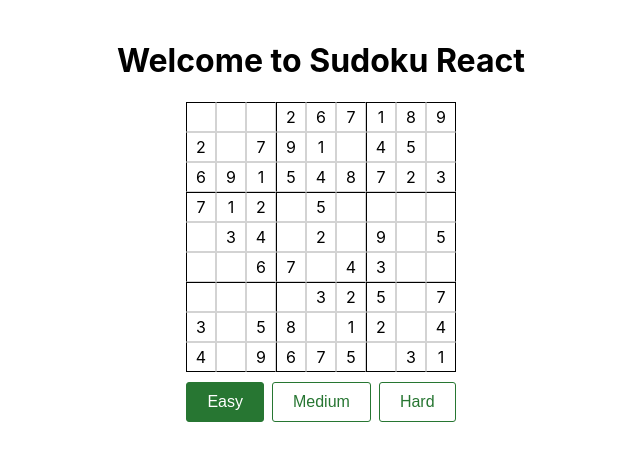
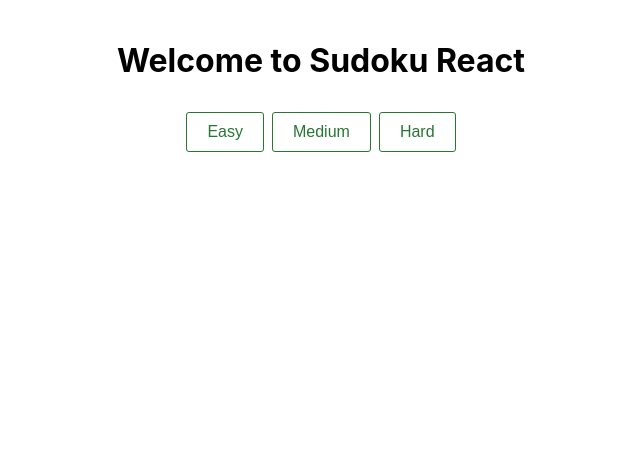
Before and after one commit to lizlux/sudoku, a React (Create React App) app in the folder sudoku-react/: page / in a window 1280 px wide. Shown: the top 460 px of the page, without its empty margins (319-959 px from the left). Built offline with nearby package versions, Linux system fonts and the light colour scheme.

Commit message:
configurable difficulty

```diff
--- a/sudoku-react/src/components/App.tsx
+++ b/sudoku-react/src/components/App.tsx
@@ -2,11 +2,11 @@ import { useEffect, useState } from "react";
 import "./App.css";
 import DifficultyToggle from "./DifficultyToggle";
 import SudokuContainer from "./SudokuContainer";
-import { ValidNumber } from "../types/sudoku-types";
+import { DifficultyLevel, ValidNumber } from "../types/sudoku-types";
 import { getLines, getHidden } from "../helpers/getSudokuGrid";
 
 function App() {
-  const [difficultyLevel, setDifficultyLevel] = useState<1 | 2 | 3>(1);
+  const [difficultyLevel, setDifficultyLevel] = useState<DifficultyLevel>(null);
   const [lines, setLines] = useState<ValidNumber[][] | null>(null);
   const [hiddenGrid, setHiddenGrid] = useState<boolean[][] | null>(null);
   const [selectedXY, setSelectedXY] = useState<ValidNumber[] | null>(null);
@@ -45,8 +45,10 @@ function App() {
   };
 
   useEffect(() => {
-    setLines(getLines());
-    setHiddenGrid(getHidden(difficultyLevel));
+    if (difficultyLevel) {
+      setLines(getLines());
+      setHiddenGrid(getHidden(difficultyLevel));
+    }
   }, [difficultyLevel]);
 
   useEffect(() => {
@@ -96,7 +98,7 @@ function App() {
   return (
     <div className="App">
       <h1>Welcome to Sudoku React</h1>
-      {lines && hiddenGrid ? (
+      {difficultyLevel && lines && hiddenGrid ? (
         <>
           <SudokuContainer
             lines={lines}
@@ -106,12 +108,20 @@ function App() {
             successXY={successXY}
             failXY={failXY}
           />
-          <DifficultyToggle
-            setDifficultyLevel={setDifficultyLevel}
-            difficultyLevel={difficultyLevel}
-          />
+          <button
+            onClick={() => {
+              setDifficultyLevel(null);
+            }}
+          >
+            New Game
+          </button>
         </>
-      ) : null}
+      ) : (
+        <DifficultyToggle
+          setDifficultyLevel={setDifficultyLevel}
+          difficultyLevel={difficultyLevel}
+        />
+      )}
     </div>
   );
 }
--- a/sudoku-react/src/components/DifficultyToggle.tsx
+++ b/sudoku-react/src/components/DifficultyToggle.tsx
@@ -1,11 +1,12 @@
+import { DifficultyLevel } from "../types/sudoku-types";
 import "./DifficultyToggle.css";
 
 const DifficultyToggle = ({
   difficultyLevel,
   setDifficultyLevel,
 }: {
-  difficultyLevel: 1 | 2 | 3;
-  setDifficultyLevel: (level: 1 | 2 | 3) => void;
+  difficultyLevel: DifficultyLevel;
+  setDifficultyLevel: (level: DifficultyLevel) => void;
 }) => {
   return (
     <div className="difficulty-toggle">
--- a/sudoku-react/src/helpers/getSudokuGrid.tsx
+++ b/sudoku-react/src/helpers/getSudokuGrid.tsx
@@ -61,8 +61,8 @@ const getNextNumber = (
 
 const difficultyMap = {
   1: 30,
-  2: 50,
-  3: 70,
+  2: 40,
+  3: 50,
 };
 
 export const getHidden = (difficultyLevel: 1 | 2 | 3): boolean[][] => {
--- a/sudoku-react/src/types/sudoku-types.tsx
+++ b/sudoku-react/src/types/sudoku-types.tsx
@@ -1,3 +1,5 @@
 export type BoxPosition = 1 | 2 | 3 | 4 | 5 | 6 | 7 | 8 | 9;
 
 export type ValidNumber = 1 | 2 | 3 | 4 | 5 | 6 | 7 | 8 | 9;
+
+export type DifficultyLevel = 1 | 2 | 3 | null;
```
Also changed, not shown: 1 other file (tests, documents, lock files or other folders).
